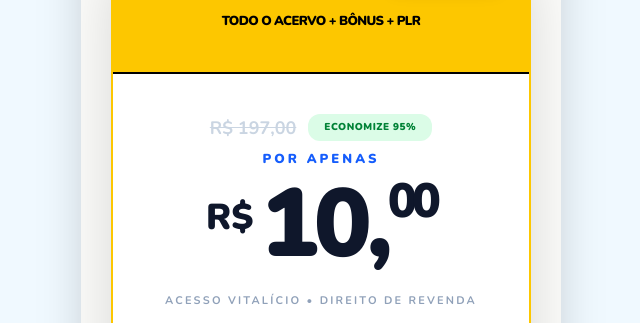
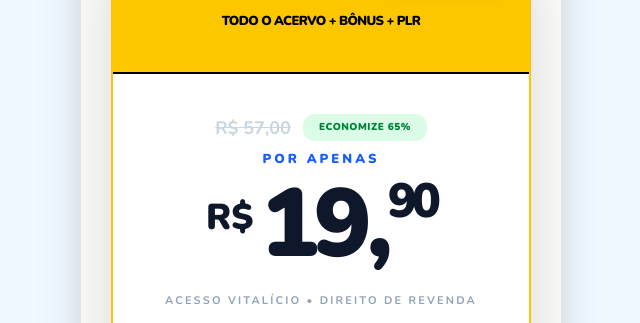
Before and after one commit to contatofilipematos-stack/Pg-20, a React (Vite) app: page / in a window 1280 px wide. Shown: the part 3910-4233 px from the top of the page, without its empty margins (319-959 px from the left). Built offline with nearby package versions, Linux system fonts and the light colour scheme.

Commit message:
feat: Adjust pricing and discount
Update the displayed price and discount percentage to reflect a new pricing strategy. The original price has been reduced, and the discount percentage adjusted accordingly. The checkout function also now uses the updated price.

```diff
--- a/App.tsx
+++ b/App.tsx
@@ -363,13 +363,13 @@ const App: React.FC = () => {
             <div className="p-10 bg-white">
               <div className="text-center mb-10">
                  <div className="flex items-center justify-center gap-3 mb-2">
-                    <span className="text-slate-300 line-through text-lg font-bold">R$ 197,00</span>
-                    <span className="bg-green-100 text-green-700 px-4 py-1.5 rounded-xl text-[10px] font-black uppercase tracking-wider">ECONOMIZE 95%</span>
+                    <span className="text-slate-300 line-through text-lg font-bold">R$ 57,00</span>
+                    <span className="bg-green-100 text-green-700 px-4 py-1.5 rounded-xl text-[10px] font-black uppercase tracking-wider">ECONOMIZE 65%</span>
                  </div>
                  <p className="text-blue-600 text-[13px] font-black uppercase tracking-[3px] mb-2">POR APENAS</p>
                  <div className="flex items-center justify-center text-slate-900 font-black">
                    <span className="text-4xl mr-2 mt-[-15px]">R$</span>
-                   <span className="text-8xl tracking-tighter leading-none">10,<span className="text-5xl align-top pt-2">00</span></span>
+                   <span className="text-8xl tracking-tighter leading-none">19,<span className="text-5xl align-top pt-2">90</span></span>
                  </div>
                  <p className="text-slate-400 text-[11px] font-bold mt-5 uppercase tracking-[0.2em]">ACESSO VITALÍCIO • DIREITO DE REVENDA</p>
               </div>
@@ -393,7 +393,7 @@ const App: React.FC = () => {
               </div>
 
               <button
-                onClick={(e) => handleFinalCheckout(e, 10.00)}
+                onClick={(e) => handleFinalCheckout(e, 19.90)}
                 className="block w-full bg-yellow-400 text-black font-black py-7 rounded-[30px] shadow-[0_15px_0_0_#ca8a04] active:translate-y-1 active:shadow-[0_10px_0_0_#ca8a04] transition-all animate-cta text-xl uppercase leading-tight px-4 text-center mb-8 border-2 border-black"
               >
                 QUERO MEU ACESSO AGORA
```
